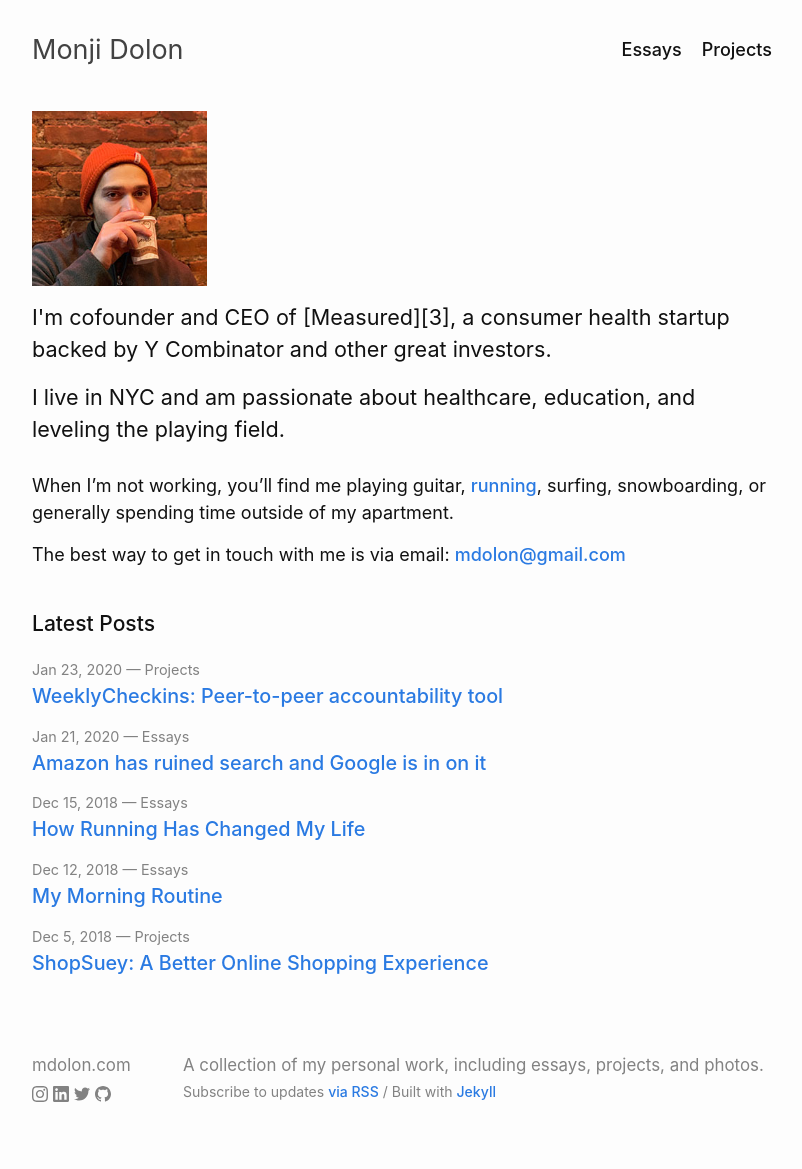
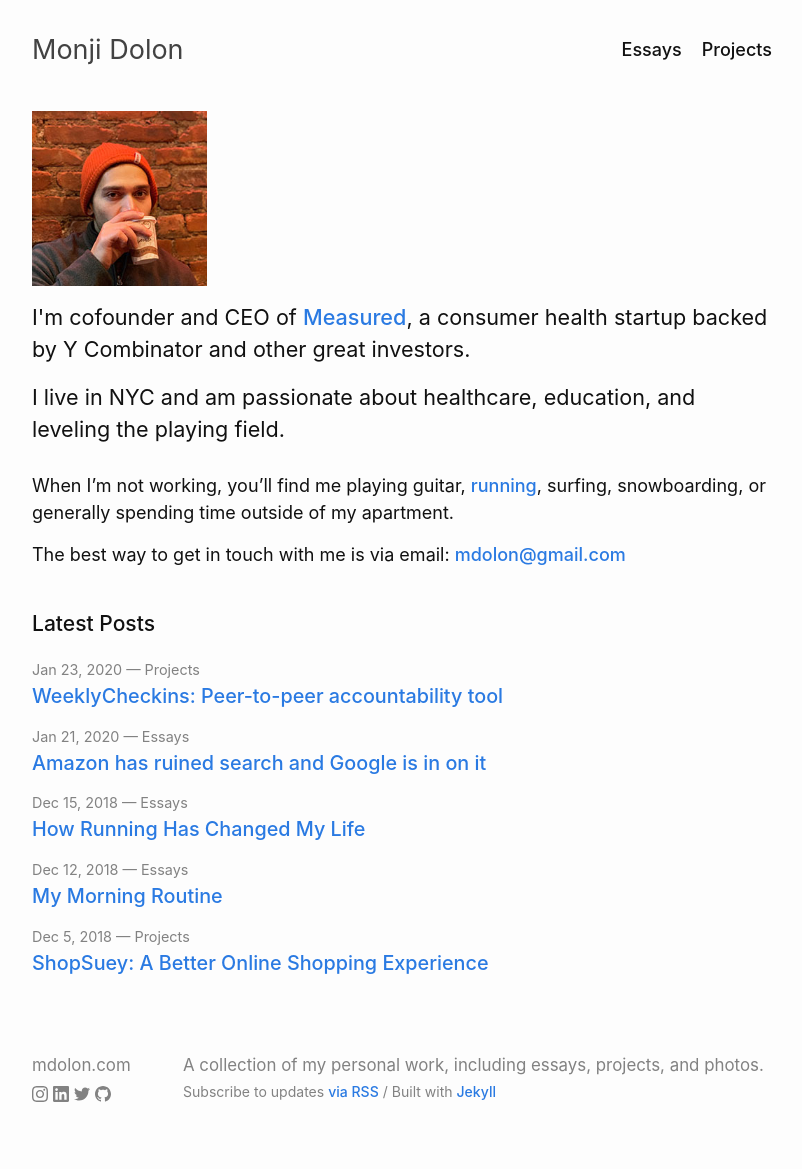
Before and after one commit to mdolon/mdolon-dot-com, a Jekyll site: the page built from index.md, in a window 1280 px wide. Shown: the whole page, without its empty margins (238-1040 px from the left). Built offline with Jekyll 4.4.1, drawn with Linux system fonts in a browser that asks for light colours; part of the change alters nothing that is shown.

Commit message:
Update index.md
Fix link issue

```diff
--- a/index.md
+++ b/index.md
@@ -10,7 +10,7 @@ layout: home
   title="Me at a wedding in 2017" -%}
 
 <h4 style="margin:10px 0 15px;">
-  I'm cofounder and CEO of [Measured][3], a consumer health startup backed by Y Combinator and other great investors.
+  I'm cofounder and CEO of <a href="https://trymeasured.com/">Measured</a>, a consumer health startup backed by Y Combinator and other great investors.
 </h4>
 <h4>
   I live in NYC and am passionate about healthcare, education, and leveling the playing field.
@@ -23,4 +23,3 @@ The best way to get in touch with me is via email: [{{site.display_email}}][1]
 
 [0]: https://www.strava.com/athletes/monji
 [1]: mailto:{{site.email}}
-[3]: https://trymeasured.com/
```
